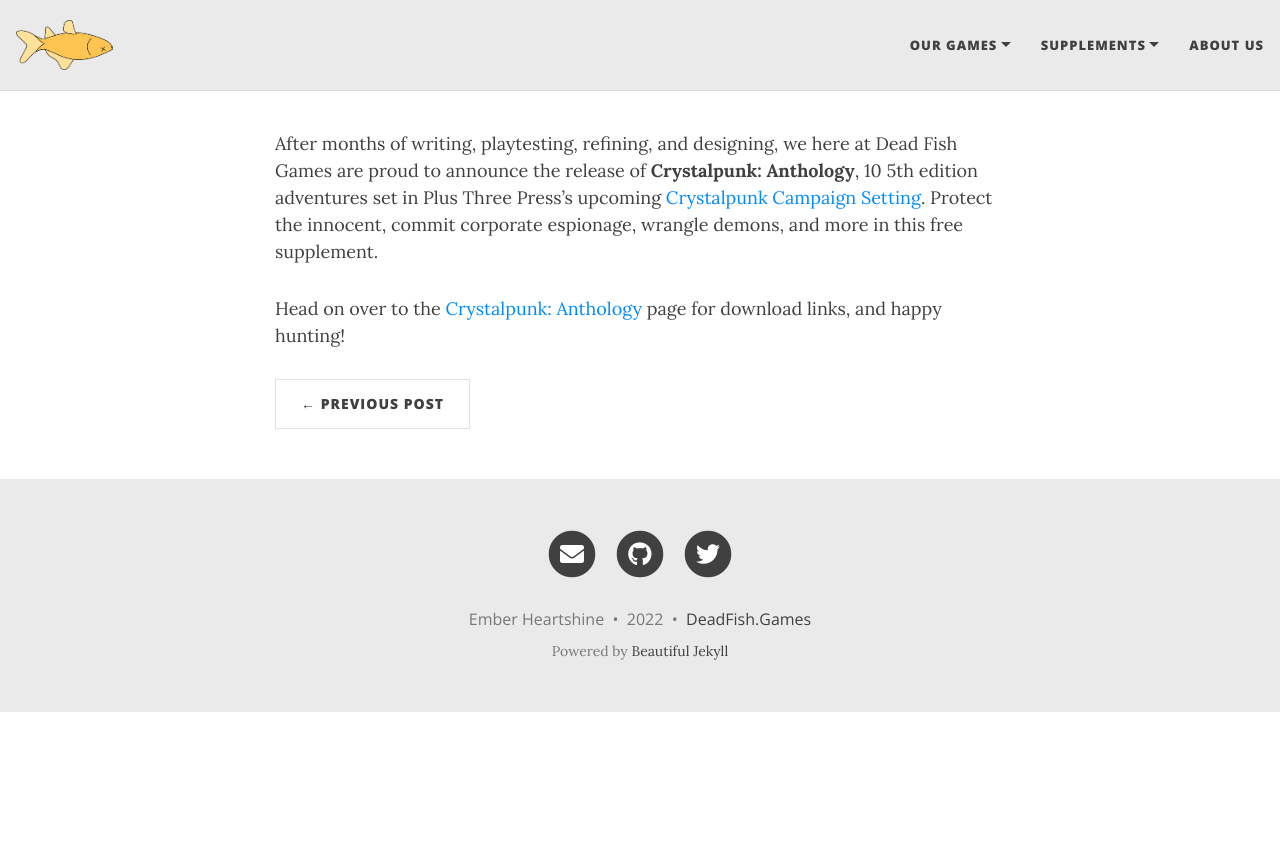
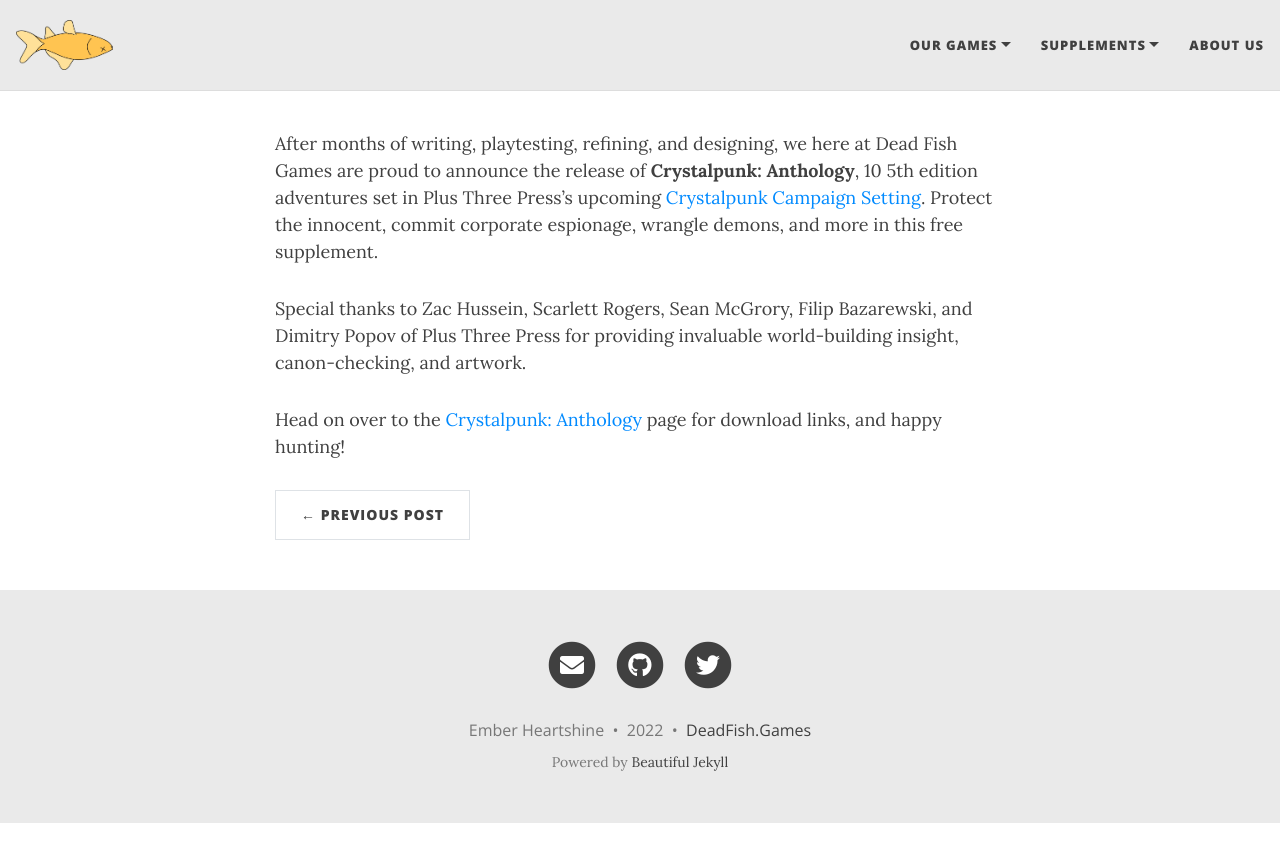
Before and after one commit to Dead-Fish-Games/deadfish.games, a Jekyll site: the page built from _posts/2022-03-07-crystalpunk-anthology.md, in a window 1280 px wide. Shown: the top 862 px of the page. Built offline with Jekyll 4.4.1, drawn with Linux system fonts in a browser that asks for light colours; nearby versions of some CDN libraries.

Commit message:
Update 2022-03-07-crystalpunk-anthology.md

```diff
--- a/_posts/2022-03-07-crystalpunk-anthology.md
+++ b/_posts/2022-03-07-crystalpunk-anthology.md
@@ -7,4 +7,6 @@
 
 After months of writing, playtesting, refining, and designing, we here at Dead Fish Games are proud to announce the release of **Crystalpunk: Anthology**, 10 5th edition adventures set in Plus Three Press's upcoming [Crystalpunk Campaign Setting](https://plusthreepress.com/). Protect the innocent, commit corporate espionage, wrangle demons, and more in this free supplement.
 
+Special thanks to Zac Hussein, Scarlett Rogers, Sean McGrory, Filip Bazarewski, and Dimitry Popov of Plus Three Press for providing invaluable world-building insight, canon-checking, and artwork.
+
 Head on over to the [Crystalpunk: Anthology](/anthology) page for download links, and happy hunting!
```
